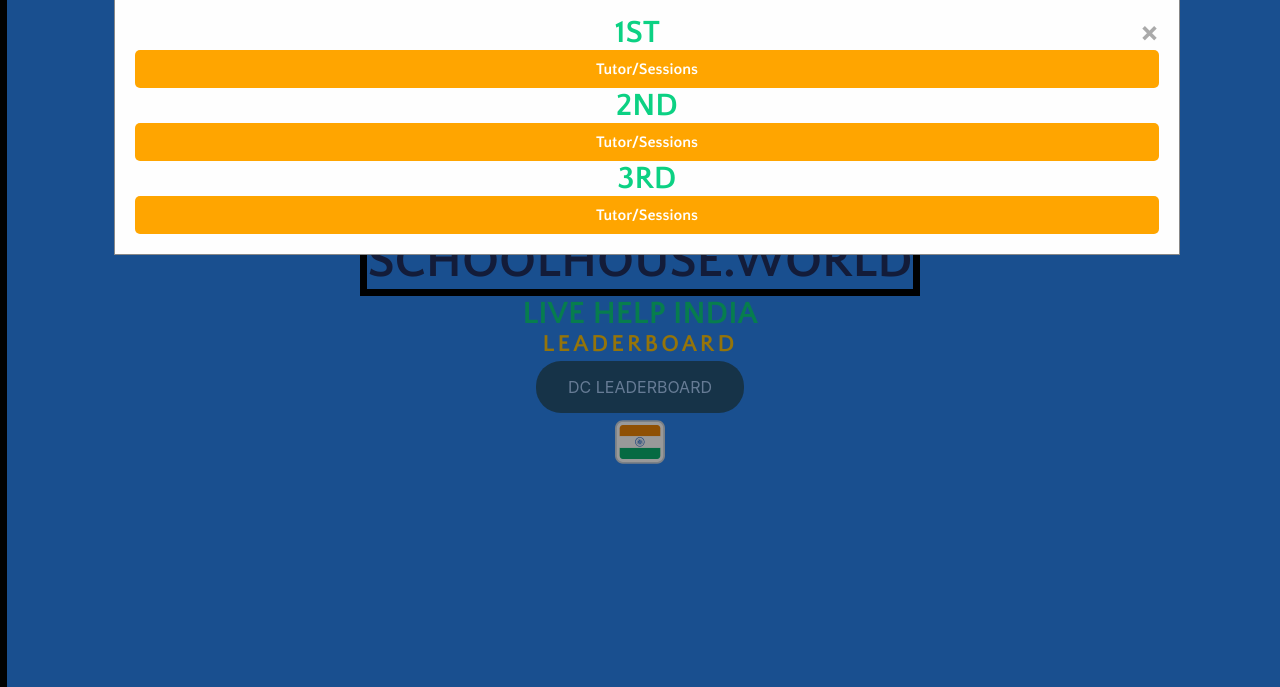
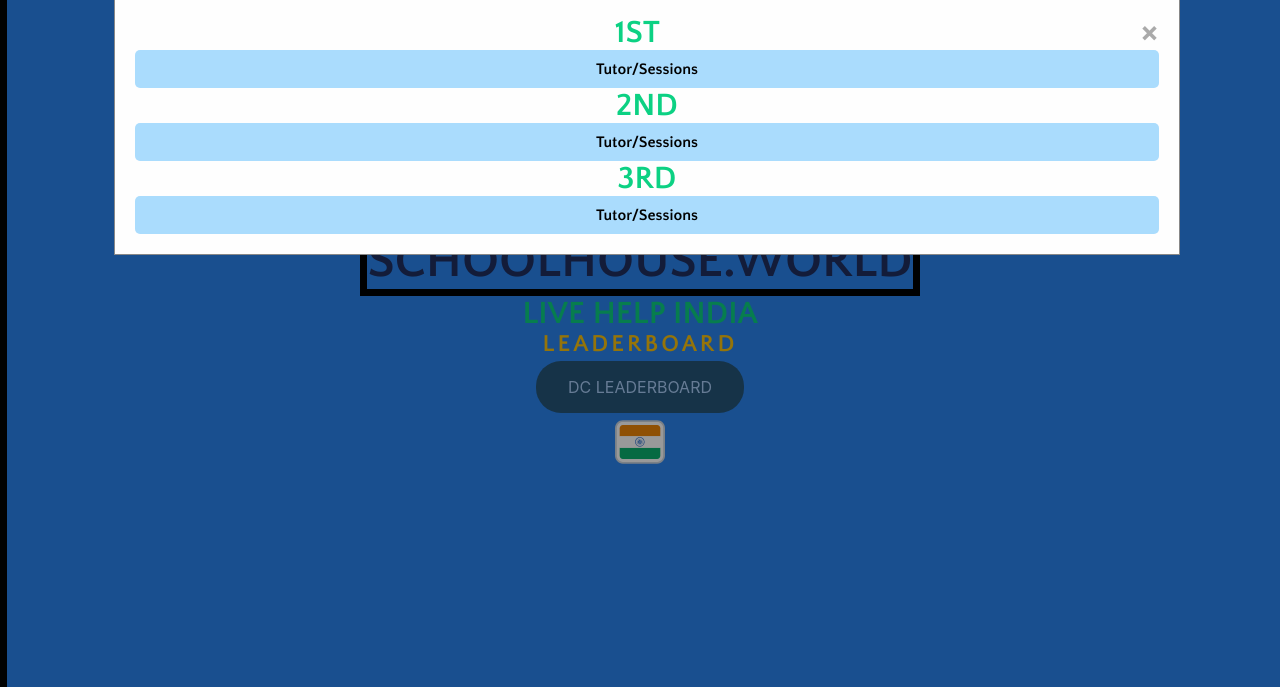
Before and after one commit to dimiourlab/live-help-india-tutor-doubt-clearing-leaderboard, a plain HTML site: page index.html in a window 1280 px wide. Both pictures are taken after a click on the button "DC LEADERBOARD". Shown: the part 113-800 px from the top of the page. Drawn offline with Linux system fonts and the light colour scheme.

Commit message:
Update index.html

```diff
--- a/index.html
+++ b/index.html
@@ -120,16 +120,20 @@
     opacity: 1;}
 
     p{
-        font-family: 'Quattrocento Sans', sans-serif;;
+
+    /* /* color:rgb(159, 38, 207);
+    stroke: blue; */
+font-family: 'Quattrocento Sans', sans-serif;;
 border: none;
-    background:  orange;
-    color: #fff;
+    background:  #AADCFD;
+    color: black;
     padding: 10px;
     font-size: 16px;
     border-radius: 5px;
     position: relative;
     box-sizing: border-box;
     transition: all 500ms ease;
+
     }
 </style>
 
```
